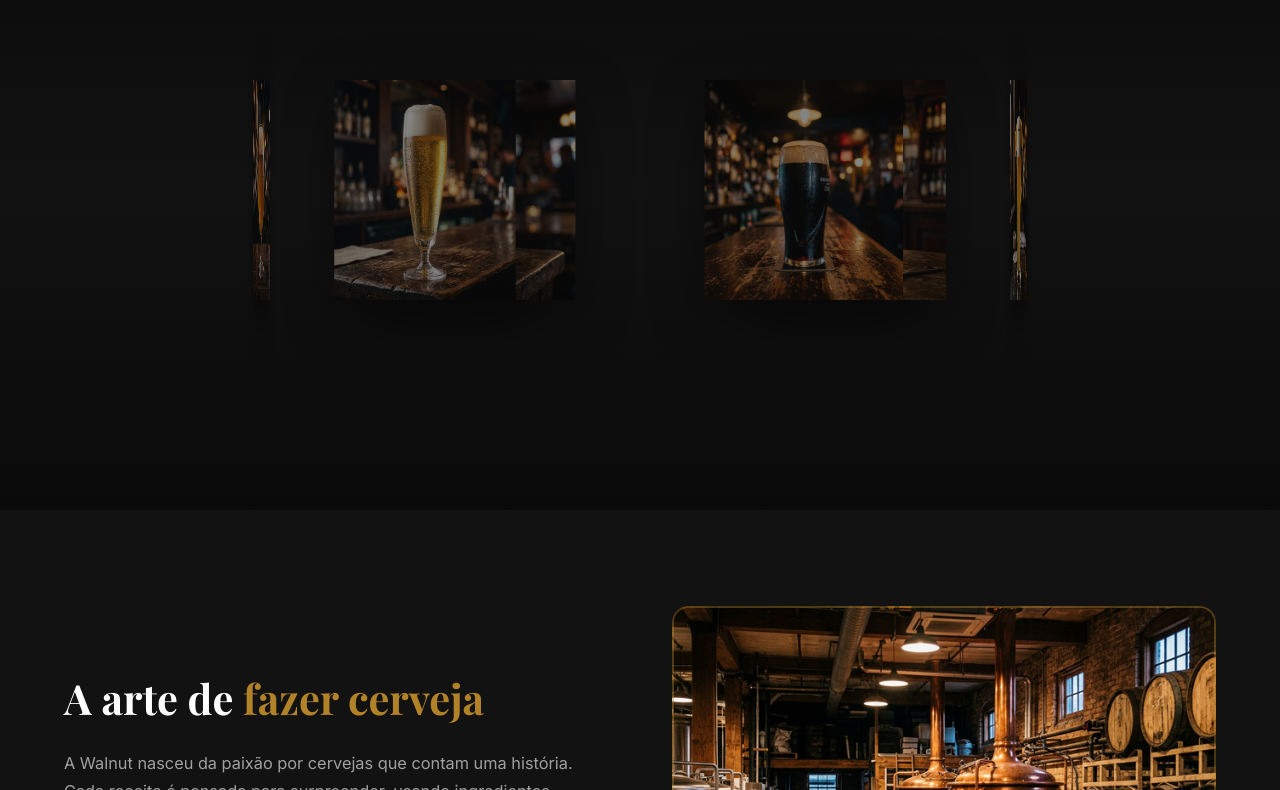
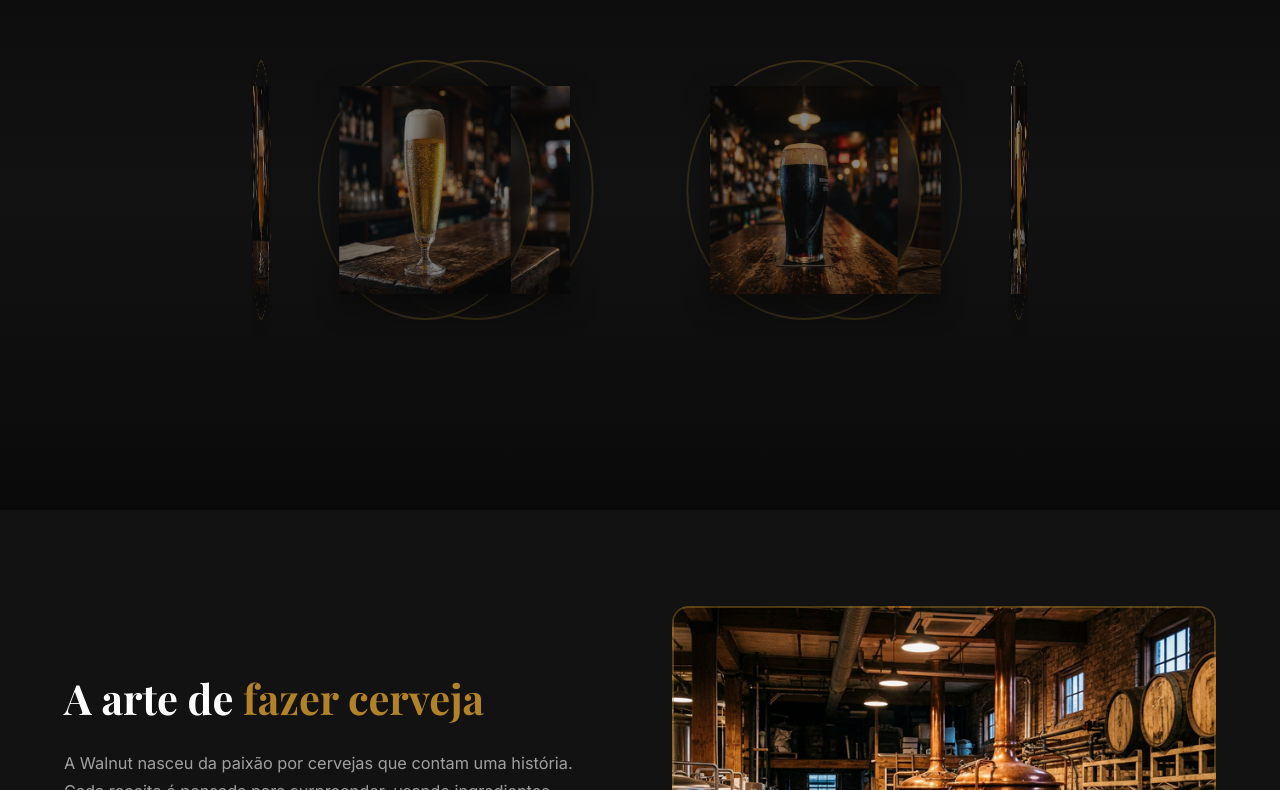
Before and after one commit to LuizGomess19/Teste-wallnut, a Next.js app: page / in a window 1280 px wide. Shown: the part 930-1720 px from the top of the page. Built offline with nearby package versions, Linux system fonts and the light colour scheme; a web font is replaced by a local one.

Commit message:
Aplica formato circular de badge as imagens do carrosel

```diff
--- a/src/components/BeerPouring.jsx
+++ b/src/components/BeerPouring.jsx
@@ -59,8 +59,8 @@ export default function BeerPouring() {
                 <motion.div
                     style={{
                         position: "relative",
-                        width: "clamp(120px, 20vw, 220px)",
-                        height: "clamp(300px, 40vw, 400px)",
+                        width: "clamp(180px, 25vw, 260px)",
+                        height: "clamp(180px, 25vw, 260px)",
                         transformStyle: "preserve-3d" // Mantém a profundidade 3D dos filhos
                     }}
                     animate={{ rotateY: [0, -360] }}
@@ -84,17 +84,24 @@ export default function BeerPouring() {
                                     justifyContent: "center",
                                     // A mágica do Carrossel 3D: roda no proprio eixo e afasta do centro
                                     transform: `rotateY(${angle}deg) translateZ(clamp(200px, 30vw, 380px))`,
-                                    cursor: "pointer"
+                                    cursor: "pointer",
+                                    borderRadius: "50%",
+                                    backgroundColor: "rgba(20, 20, 20, 0.5)",
+                                    border: "2px solid rgba(212, 165, 50, 0.4)",
+                                    backdropFilter: "blur(8px)",
+                                    padding: "1.5rem",
+                                    boxSizing: "border-box"
                                 }}
-                                whileHover={{ scale: 1.15, filter: "brightness(1.3) drop-shadow(0 0 30px rgba(212, 165, 50, 0.6))" }}
+                                whileHover={{ scale: 1.15, filter: "brightness(1.3)", boxShadow: "0 0 40px rgba(212, 165, 50, 0.6)" }}
                             >
                                 <img
                                     src={beer.image}
                                     alt={beer.name}
                                     style={{
                                         width: "100%",
-                                        height: "auto",
-                                        filter: "drop-shadow(0 20px 30px rgba(0,0,0,0.8))",
+                                        height: "100%",
+                                        objectFit: "contain",
+                                        filter: "drop-shadow(0 10px 15px rgba(0,0,0,0.8))",
                                         pointerEvents: "none" // Pra não bugar o hover do link
                                     }}
                                 />
```
